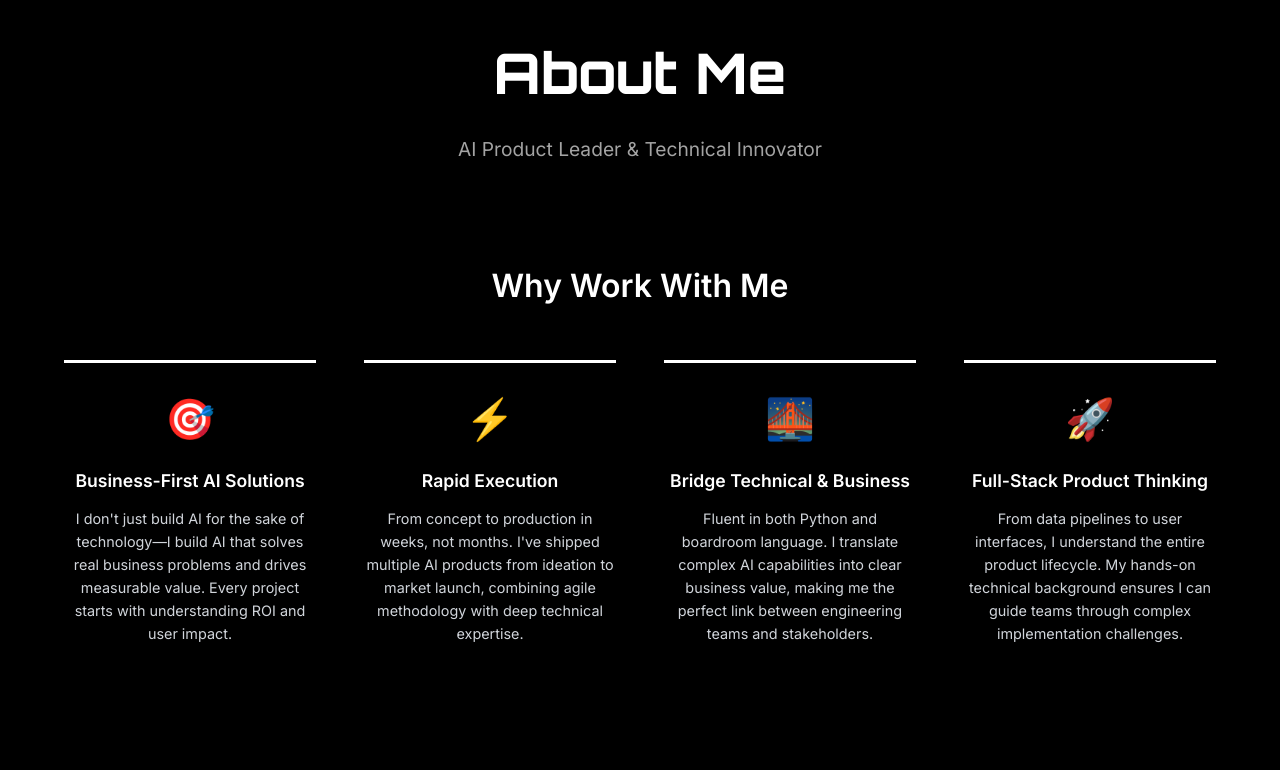
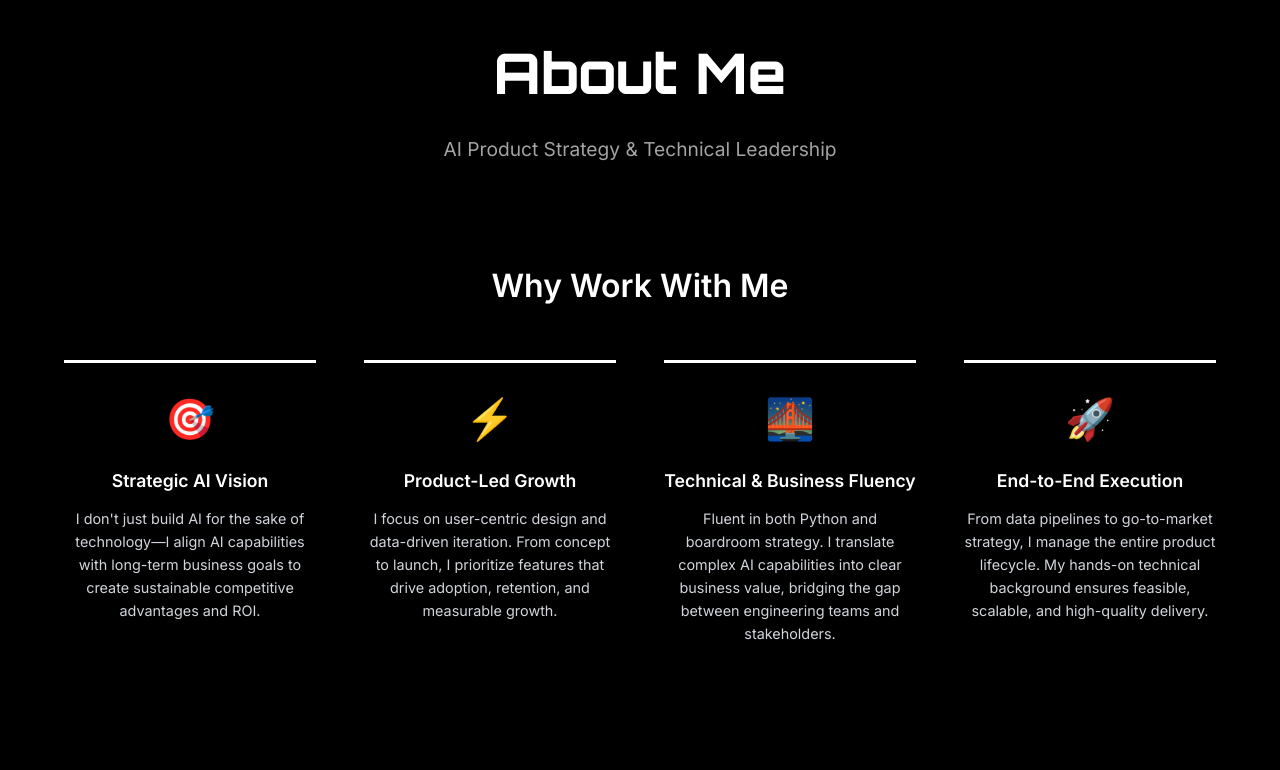
Before and after one commit to chiragkhachane/portfolio, a website: page index.html in a window 1280 px wide. Shown: the part 900-1670 px from the top of the page. Drawn offline with Linux system fonts and the light colour scheme; a script that the page names is missing.

Commit message:
content: Update copy to emphasize AI Product Strategy persona

```diff
--- a/index.html
+++ b/index.html
@@ -109,7 +109,7 @@
                 </div>
 
                 <h1 class="hero-main-title">
-                    I transform complex healthcare and business challenges into AI-powered solutions that have saved $5M+ and improved 55,000+ patient outcomes
+                    I Bridge the Gap Between AI Innovation and Business Strategy to Build Scalable, High-Impact Products
                 </h1>
             </div>
 
@@ -123,7 +123,7 @@
             <!-- Right Side - Description and CTA -->
             <div class="hero-right">
                 <div class="hero-intro">
-                    <p>I'm an AI Product Leader with 5+ years of experience building intelligent solutions for Fortune 500 companies and innovative startups. I specialize in GenAI, LLMs, and HIPAA-compliant healthcare systems that drive measurable business impact.</p>
+                    <p>AI Product Leader & Strategist. I define product vision, execute technical roadmaps, and deliver GenAI solutions that drive measurable growth for Fortune 500s and startups.</p>
                 </div>
 
                 <div class="hero-cta-group">
@@ -145,7 +145,7 @@
                 About <span class="gradient-text">Me</span>
             </h2>
             <p class="section-subtitle" data-aos="fade-up" data-aos-delay="100">
-                AI Product Leader & Technical Innovator
+                AI Product Strategy & Technical Leadership
             </p>
 
             <!-- Why Me Section - Competitive Differentiation -->
@@ -154,23 +154,23 @@
                 <div class="differentiators">
                     <div class="diff-item" data-aos="fade-up" data-aos-delay="100">
                         <div class="diff-icon">🎯</div>
-                        <h4>Business-First AI Solutions</h4>
-                        <p>I don't just build AI for the sake of technology—I build AI that solves real business problems and drives measurable value. Every project starts with understanding ROI and user impact.</p>
+                        <h4>Strategic AI Vision</h4>
+                        <p>I don't just build AI for the sake of technology—I align AI capabilities with long-term business goals to create sustainable competitive advantages and ROI.</p>
                     </div>
                     <div class="diff-item" data-aos="fade-up" data-aos-delay="200">
                         <div class="diff-icon">⚡</div>
-                        <h4>Rapid Execution</h4>
-                        <p>From concept to production in weeks, not months. I've shipped multiple AI products from ideation to market launch, combining agile methodology with deep technical expertise.</p>
+                        <h4>Product-Led Growth</h4>
+                        <p>I focus on user-centric design and data-driven iteration. From concept to launch, I prioritize features that drive adoption, retention, and measurable growth.</p>
                     </div>
                     <div class="diff-item" data-aos="fade-up" data-aos-delay="300">
                         <div class="diff-icon">🌉</div>
-                        <h4>Bridge Technical & Business</h4>
-                        <p>Fluent in both Python and boardroom language. I translate complex AI capabilities into clear business value, making me the perfect link between engineering teams and stakeholders.</p>
+                        <h4>Technical & Business Fluency</h4>
+                        <p>Fluent in both Python and boardroom strategy. I translate complex AI capabilities into clear business value, bridging the gap between engineering teams and stakeholders.</p>
                     </div>
                     <div class="diff-item" data-aos="fade-up" data-aos-delay="400">
                         <div class="diff-icon">🚀</div>
-                        <h4>Full-Stack Product Thinking</h4>
-                        <p>From data pipelines to user interfaces, I understand the entire product lifecycle. My hands-on technical background ensures I can guide teams through complex implementation challenges.</p>
+                        <h4>End-to-End Execution</h4>
+                        <p>From data pipelines to go-to-market strategy, I manage the entire product lifecycle. My hands-on technical background ensures feasible, scalable, and high-quality delivery.</p>
                     </div>
                 </div>
             </div>
@@ -192,7 +192,7 @@
                         <div class="expertise-item">
                             <i class="fas fa-lightbulb"></i>
                             <h3>Product Strategy</h3>
-                            <p>Defining product vision, roadmap, and go-to-market strategies</p>
+                            <p>From market research to GTM, I align AI capabilities with user needs and business goals.</p>
                         </div>
                         <div class="expertise-item">
                             <i class="fas fa-chart-line"></i>
```
